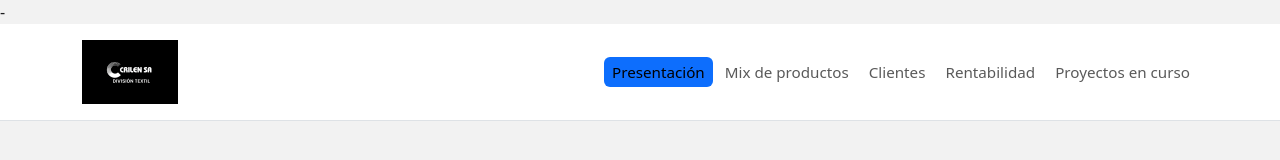
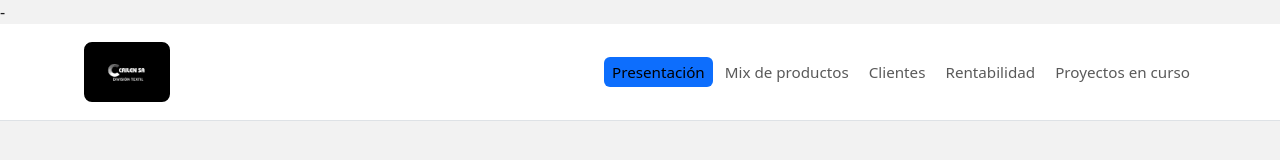
Before and after one commit to basiliomartinez/Crilen-Division-Textiles, a plain HTML site: page index.html in a window 1280 px wide. Shown: the top 160 px of the page. Drawn offline with nearby package versions, Linux system fonts and the light colour scheme.

Commit message:
Arreglo de logo bordes

```diff
--- a/index.html
+++ b/index.html
@@ -22,14 +22,20 @@
 
     /* Sello CRILEN en navbar: más grande y rectangular */
 /* Logo en navbar: que se vea completo, sin marco extra */
+/* Logo en navbar CON BORDE */
 .seal img{
-  height: 64px;      /* podés subir o bajar este número */
+  height: 64px;        /* Ajustá el tamaño acá */
   width: auto;
-  padding: 0;
-  border: none;
-  border-radius: 0;
   display: block;
+
+  /* Borde elegante */
+  border: 2px solid #ffffff;   /* borde blanco */
+  border-radius: 10px;         /* esquinas suavizadas */
+  padding: 4px;                /* espacio interno entre el borde y el logo */
+
+  background: #000;            /* mantiene el fondo negro del logo */
 }
+
 
 /* Un poco más de alto de navbar en desktop */
 @media (min-width: 768px){
```
